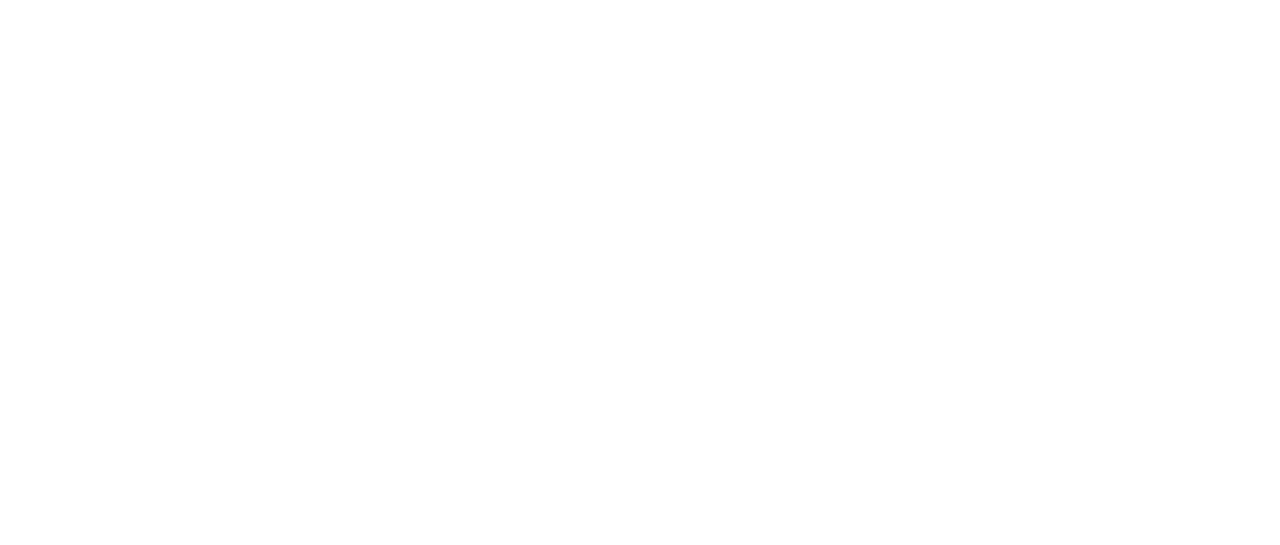
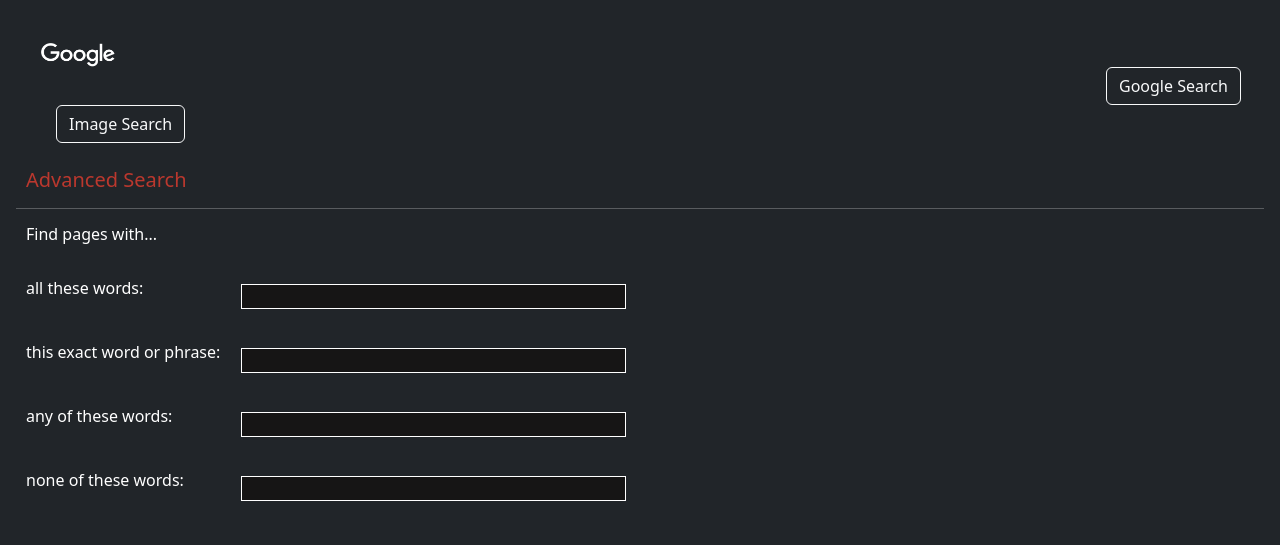
Before and after one commit to PrathamCodes1410/google-frontend-clone, a plain HTML site: page advSearch.html in a window 1280 px wide. Drawn offline with nearby package versions, Linux system fonts and the light colour scheme.

Commit message:
Added basics of Advanced Search
Updated at 27-12-2022 at 8pm
improved and furbished the design of the main page and image search
basics html and css of advanced search completed

```diff
--- a/advSearch.html
+++ b/advSearch.html
@@ -0,0 +1,63 @@
+<!DOCTYPE html>
+<html lang="en">
+    <head>
+        <title>Google Advanced Search</title>
+        <link rel="stylesheet" href="style.css">
+        <link href="https://cdn.jsdelivr.net/npm/bootstrap@5.3.0-alpha1/dist/css/bootstrap.min.css" rel="stylesheet" integrity="sha384-GLhlTQ8iRABdZLl6O3oVMWSktQOp6b7In1Zl3/Jr59b6EGGoI1aFkw7cmDA6j6gD" crossorigin="anonymous">
+    </head>
+    <body class="p-3 mb-2 bg-dark text-white">
+        <header class="headAdv">
+            <img id="headerLogo" src="google-logo.png">
+            <a id="gsAdv" href="index.html"><input value="Google Search" type="submit" class="btn btn-outline-light"></a>
+            <a id="img" href="imageSearch.html"><input value="Image Search" type="submit" class="btn btn-outline-light"></a>
+        </header>
+        <div>
+            <h3 id="headingAdv">Advanced Search</h3>
+        </div>
+        <hr/>
+        <div style="margin: 10px;">
+            <h4 id="h4-Adv">Find pages with...</h4>
+            <br>
+            <form action="https://google.com/search">
+                <div class="AdvRow">
+                    <div class="left">
+                        <p>all these words: </p>
+                    </div>
+                    <div class="right">
+                        <input class="AdvSearch" type="text" name="q">
+                    </div>
+                </div>
+            </form>
+            <br>
+            <form action="https://google.com/search">
+                <div class="AdvRow">
+                    <div class="left">
+                        <p>this exact word or phrase: </p>
+                    </div>
+                    <div class="right">
+                        <input class="AdvSearch" type="text" name="q">
+                    </div>
+                </div>
+            <br>
+            <form action="https://google.com/search">
+                <div class="AdvRow">
+                    <div class="left">
+                        <p>any of these words: </p>
+                    </div>
+                    <div class="right">
+                        <input class="AdvSearch" type="text" name="q">
+                    </div>
+                </div>
+            <br>
+            <form action="https://google.com/search">
+                <div class="AdvRow">
+                    <div class="left">
+                        <p>none of these words: </p>
+                    </div>
+                    <div class="right">
+                        <input class="AdvSearch" type="text" name="q">
+                    </div>
+                </div>
+        </div>
+    </body>
+</html>
--- a/style.css
+++ b/style.css
@@ -14,6 +14,17 @@
     margin: 20px;
 }
 
+.AdvSearch{
+    background: #161515;
+    border: 1px solid #FFFFFF;
+    color-scheme: white;
+    color: white;
+    width: 385px;
+    height: 25px;
+    margin-left: 15px;
+    font-size: 13px;
+}
+
 .head{
     margin: 25px;
     display: flex;
@@ -21,14 +32,57 @@
     justify-content: flex-end;
 }
 
+.headAdv{
+    margin: 25px;
+}
+
 #img{
     padding: 15px;
 }
 
+#gs{
+    padding: 15px;
+}
+
+#gsAdv{
+    margin-left: 1050px;
+    padding: 15px;
+}
+
 .mainButtons{
-    margin-left: 580px;
+    margin-left: 575px;
+}
+
+.imageButtons{
+    margin-left: 645px;
 }
 
 #lucky{
     padding: 15px
 }
+
+#headerLogo{
+    height: 24px;
+    width: 74px;
+}
+
+#headingAdv{
+    color: #bb382e;
+    font-size: 20px;
+    margin: 10px;
+}
+
+#h4-Adv{
+    font-size: 16px;
+    color: #FFFFFF;
+}
+
+.AdvRow{
+    display: flex;
+    flex-direction: row;
+    align-items: center;
+}
+
+.left{
+    width: 200px;
+}
```
Also changed, not shown: imageSearch.html (+25 -0 lines).
